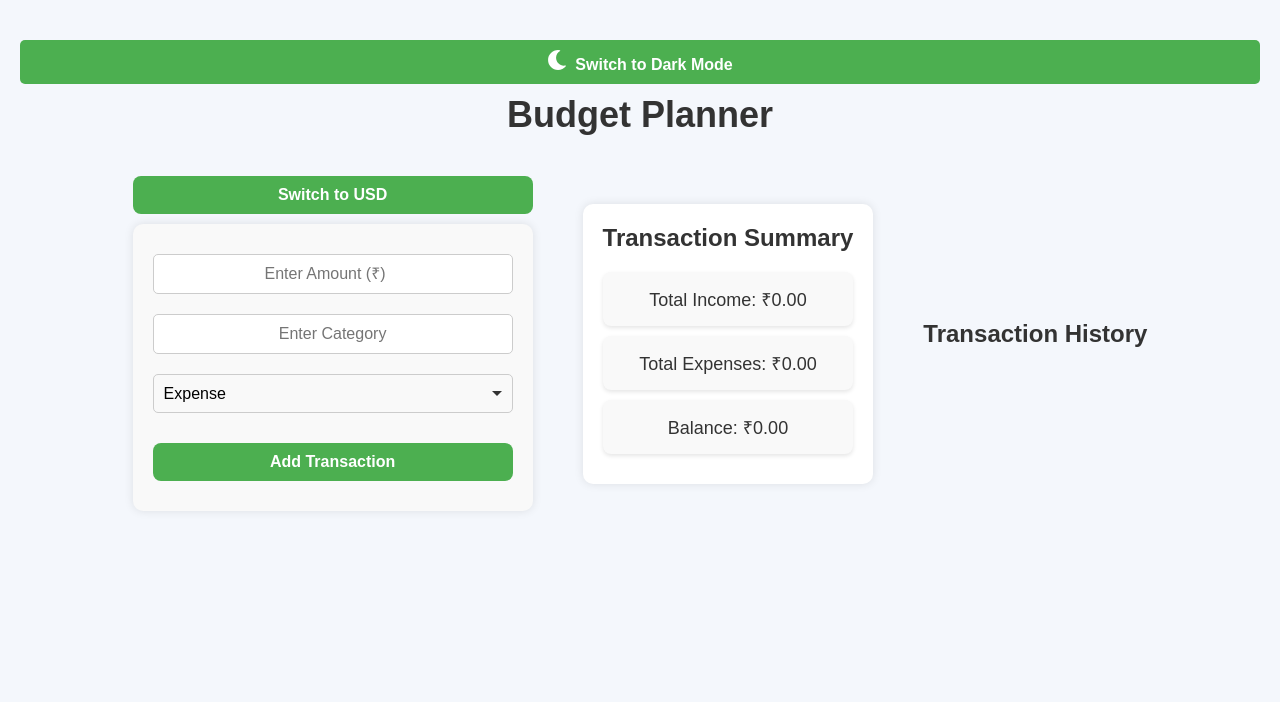
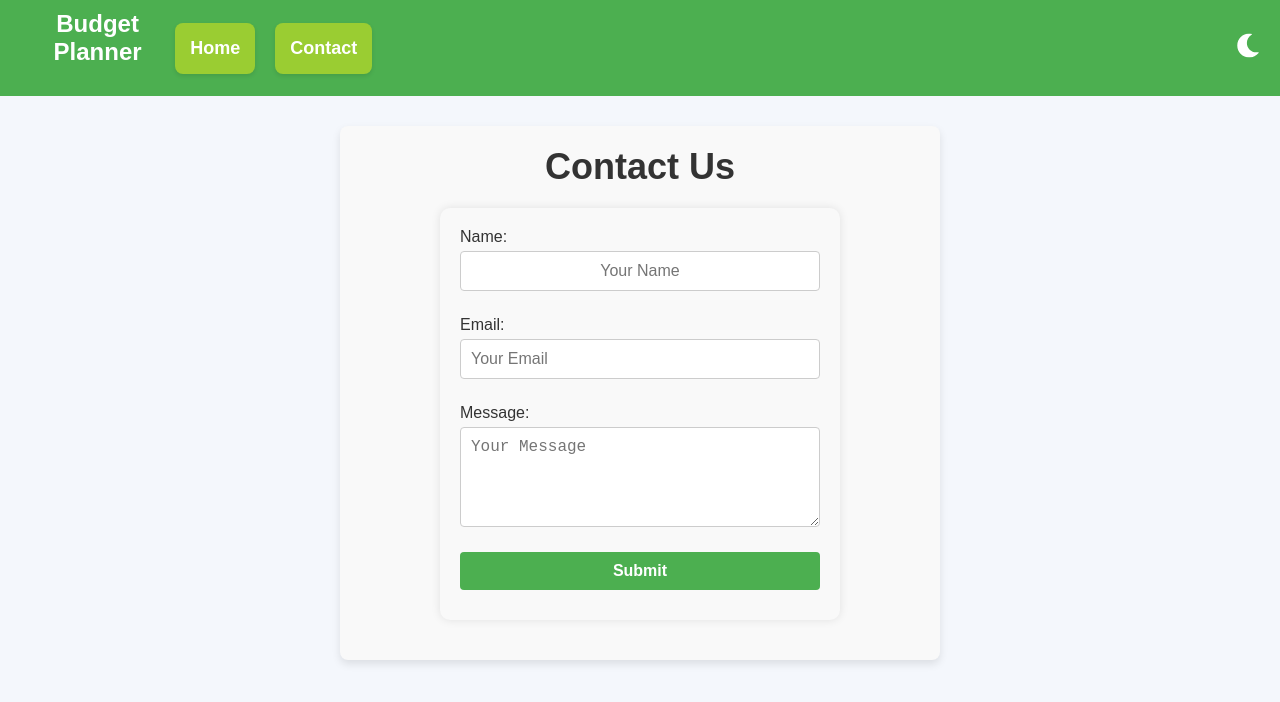
Before and after one commit to baigsufian6/budget-planner, a React (Create React App) app: page /contact in a window 1280 px wide. Shown: the top 702 px of the page. Built offline with nearby package versions, Linux system fonts and the light colour scheme.

Commit message:
react dom implemented

```diff
--- a/src/App.css
+++ b/src/App.css
@@ -23,17 +23,6 @@ html {
 }
 
 /* Button to toggle theme */
-button.theme-toggle-button {
-  padding: 10px 20px;
-  margin-top: 20px;
-  background-color: #4caf50;
-  color: white;
-  border: none;
-  border-radius: 5px;
-  cursor: pointer;
-  font-size: 1rem;
-  transition: background-color 0.3s ease;
-}
 
 button.theme-toggle-button:hover {
   background-color: #45a049;
@@ -123,18 +112,6 @@ h1 {
 body:not(.dark-mode) {
   background-color: #f4f7fc;
   color: #333;
-}
-
-button {
-  background-color: #4caf50;
-  color: white;
-  cursor: pointer;
-  font-weight: bold;
-  padding: 10px 20px;
-  border-radius: 8px;
-  border: none;
-  margin-top: 20px;
-  transition: background-color 0.3s ease;
 }
 
 button:hover {
--- a/src/App.js
+++ b/src/App.js
@@ -1,42 +1,22 @@
-import React, { useState, useEffect } from "react";
+import React from "react";
+import { BrowserRouter as Router, Routes, Route } from "react-router-dom";
 import { Provider } from "react-redux";
-import { FaSun, FaMoon } from "react-icons/fa"; // Import icons
+import Navbar from "./pages/Navbar"; // Updated Navbar with theme toggle
 import HomePage from "./pages/HomePage";
+import Contact from "./pages/Contact";
 import store from "./redux/store";
 import "./App.css";
 
 const App = () => {
-  const [isDarkMode, setIsDarkMode] = useState(
-    localStorage.getItem("theme") === "dark"
-  );
-
-  const toggleTheme = () => {
-    setIsDarkMode((prevMode) => {
-      const newMode = !prevMode;
-      localStorage.setItem("theme", newMode ? "dark" : "light");
-      return newMode;
-    });
-  };
-
-  useEffect(() => {
-    if (isDarkMode) {
-      document.body.classList.add("dark-mode");
-    } else {
-      document.body.classList.remove("dark-mode");
-    }
-  }, [isDarkMode]);
-
   return (
     <Provider store={store}>
-      <div className="app-container">
-        <button onClick={toggleTheme} className="theme-toggle-button">
-          {isDarkMode ? <FaSun size={20} /> : <FaMoon size={20} />}
-          <span style={{ marginLeft: "8px" }}>
-            Switch to {isDarkMode ? "Light" : "Dark"} Mode
-          </span>
-        </button>
-        <HomePage />
-      </div>
+      <Router>
+        <Navbar />
+        <Routes>
+          <Route path="/" element={<HomePage />} />
+          <Route path="/contact" element={<Contact />} />
+        </Routes>
+      </Router>
     </Provider>
   );
 };
--- a/src/components/TransactionSummary.css
+++ b/src/components/TransactionSummary.css
@@ -2,7 +2,6 @@
 
 .transaction-summary {
   max-width: 400px;
-  margin: 0 auto;
   padding: 20px;
   border-radius: 10px;
   box-shadow: 0 0 10px rgba(0, 0, 0, 0.1);
--- /dev/null
+++ b/src/pages/Contact.css
@@ -0,0 +1,61 @@
+.contact-container {
+  padding: 20px;
+  max-width: 600px;
+  margin: 20px auto;
+  background-color: var(--contact-bg, #f9f9f9);
+  border-radius: 8px;
+  box-shadow: 0 4px 8px rgba(0, 0, 0, 0.1);
+}
+
+.contact-heading {
+  text-align: center;
+  color: var(--contact-text, #333);
+}
+
+.contact-form {
+  display: flex;
+  flex-direction: column;
+  gap: 15px;
+}
+
+.contact-label {
+  display: flex;
+  flex-direction: column;
+  font-size: 16px;
+  color: var(--contact-text, #333);
+}
+
+.contact-input,
+.contact-textarea {
+  padding: 10px;
+  font-size: 16px;
+  border-radius: 4px;
+  border: 1px solid var(--contact-border, #ccc);
+  margin-top: 5px;
+  background-color: var(--contact-input-bg, #fff);
+  color: var(--contact-text, #333);
+}
+
+.contact-textarea {
+  min-height: 100px;
+}
+
+.contact-button {
+  padding: 10px 20px;
+  font-size: 16px;
+  color: white;
+  background-color: var(--contact-button-bg, #4caf50);
+  border: none;
+  border-radius: 4px;
+  cursor: pointer;
+  font-weight: bold;
+}
+
+/* Dark Mode Variables */
+body.dark-mode {
+  --contact-bg: #333;
+  --contact-text: #f1f1f1;
+  --contact-border: #555;
+  --contact-input-bg: #444;
+  --contact-button-bg: #555;
+}
--- /dev/null
+++ b/src/pages/Contact.js
@@ -0,0 +1,40 @@
+import React from "react";
+import "./Contact.css";
+
+const Contact = () => {
+  return (
+    <div className="contact-container">
+      <h1 className="contact-heading">Contact Us</h1>
+      <form className="contact-form">
+        <label className="contact-label">
+          Name:
+          <input
+            type="text"
+            placeholder="Your Name"
+            className="contact-input"
+          />
+        </label>
+        <label className="contact-label">
+          Email:
+          <input
+            type="email"
+            placeholder="Your Email"
+            className="contact-input"
+          />
+        </label>
+        <label className="contact-label">
+          Message:
+          <textarea
+            placeholder="Your Message"
+            className="contact-textarea"
+          ></textarea>
+        </label>
+        <button type="submit" className="contact-button">
+          Submit
+        </button>
+      </form>
+    </div>
+  );
+};
+
+export default Contact;
--- /dev/null
+++ b/src/pages/Navbar.css
@@ -0,0 +1,95 @@
+.navbar {
+  background-color: #4caf50;
+  padding: 10px 20px;
+  display: flex;
+  justify-content: space-between;
+  align-items: center;
+  position: relative;
+  margin-bottom: 30px;
+}
+
+.navbar-container {
+  display: flex;
+  align-items: center;
+  width: 100%;
+}
+
+.navbar-logo {
+  color: white;
+  font-size: 24px;
+  font-weight: bold;
+}
+
+.menu-icon {
+  display: none;
+  cursor: pointer;
+}
+
+.nav-list {
+  list-style-type: none;
+  display: flex;
+  gap: 20px;
+  margin: 0;
+  padding: 0;
+}
+
+.nav-item {
+  background-color: yellowgreen !important;
+}
+
+.nav-link {
+  text-decoration: none;
+  color: white;
+  font-size: 18px;
+  font-weight: bold;
+}
+
+.theme-icon {
+  cursor: pointer;
+  font-size: 20px;
+  color: white;
+  margin-left: auto;
+  position: absolute;
+  top: 50%;
+  right: 20px;
+  transform: translateY(-50%);
+}
+
+.icon {
+  font-size: 24px;
+}
+
+@media (max-width: 768px) {
+  .menu-icon {
+    display: block;
+    position: absolute;
+    top: 50%;
+    left: 20px;
+    transform: translateY(-50%);
+  }
+
+  .nav-list {
+    display: none;
+    flex-direction: column;
+    position: absolute;
+    top: 60px;
+    right: 10px;
+    background-color: #4caf50;
+    width: 200px;
+    border-radius: 8px;
+    padding: 10px;
+    box-shadow: 0px 4px 6px rgba(0, 0, 0, 0.1);
+  }
+
+  .nav-list.active {
+    display: flex;
+  }
+
+  .nav-link {
+    text-align: center;
+    padding: 10px 0;
+  }
+  .navbar-container {
+    justify-content: center;
+  }
+}
--- /dev/null
+++ b/src/pages/Navbar.js
@@ -0,0 +1,63 @@
+import React, { useState, useEffect } from "react";
+import { Link } from "react-router-dom";
+import { FaBars, FaTimes, FaSun, FaMoon } from "react-icons/fa";
+import "./Navbar.css";
+
+const Navbar = () => {
+  const [isOpen, setIsOpen] = useState(false);
+  const [isDarkMode, setIsDarkMode] = useState(
+    localStorage.getItem("theme") === "dark"
+  );
+
+  const toggleMenu = () => {
+    setIsOpen(!isOpen);
+  };
+
+  const toggleTheme = () => {
+    setIsDarkMode((prevMode) => {
+      const newMode = !prevMode;
+      localStorage.setItem("theme", newMode ? "dark" : "light");
+      return newMode;
+    });
+  };
+
+  useEffect(() => {
+    if (isDarkMode) {
+      document.body.classList.add("dark-mode");
+    } else {
+      document.body.classList.remove("dark-mode");
+    }
+  }, [isDarkMode]);
+
+  return (
+    <nav className="navbar">
+      <div className="navbar-container">
+        <h1 className="navbar-logo">Budget Planner</h1>
+        <div className="menu-icon" onClick={toggleMenu}>
+          {isOpen ? <FaTimes className="icon" /> : <FaBars className="icon" />}
+        </div>
+        <ul className={isOpen ? "nav-list active" : "nav-list"}>
+          <li className="nav-item">
+            <Link to="/" className="nav-link">
+              Home
+            </Link>
+          </li>
+          <li className="nav-item">
+            <Link to="/contact" className="nav-link">
+              Contact
+            </Link>
+          </li>
+        </ul>
+        <div className="theme-icon" onClick={toggleTheme}>
+          {isDarkMode ? (
+            <FaSun className="icon" />
+          ) : (
+            <FaMoon className="icon" />
+          )}
+        </div>
+      </div>
+    </nav>
+  );
+};
+
+export default Navbar;
```
